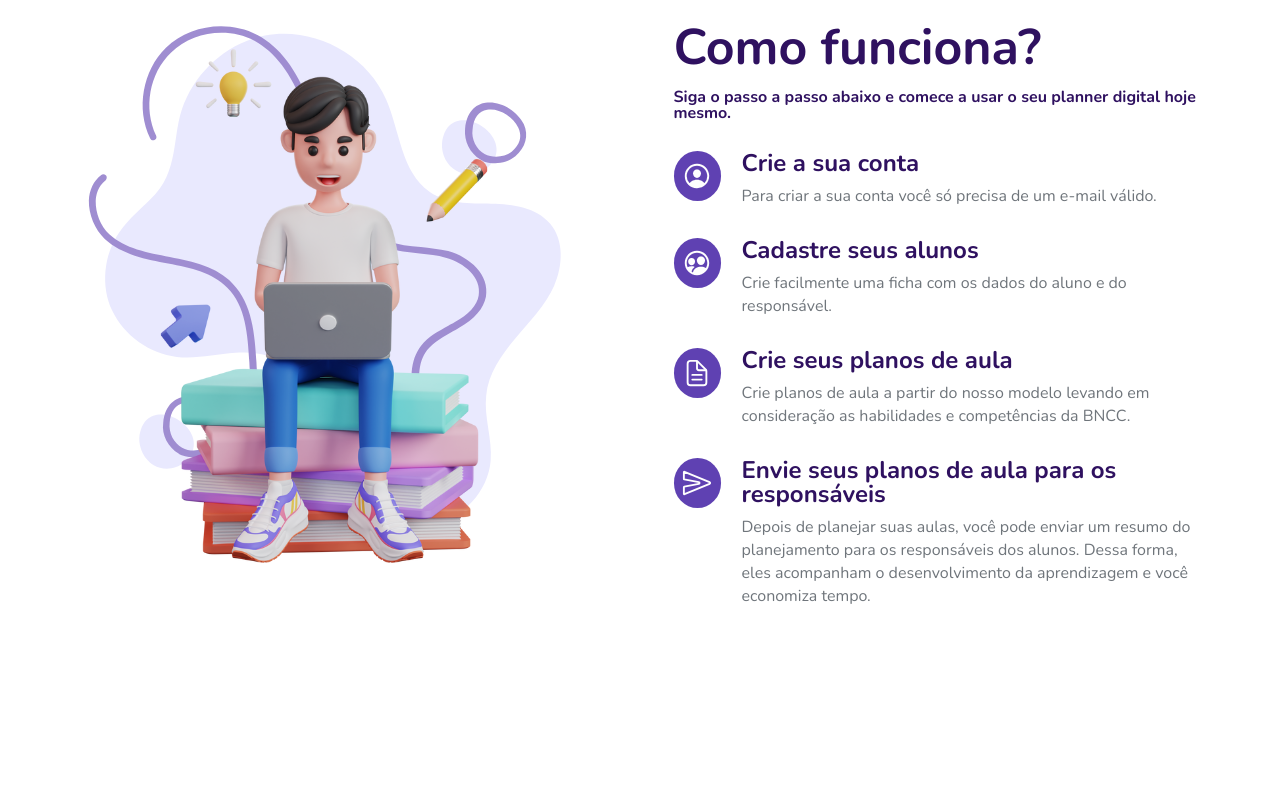
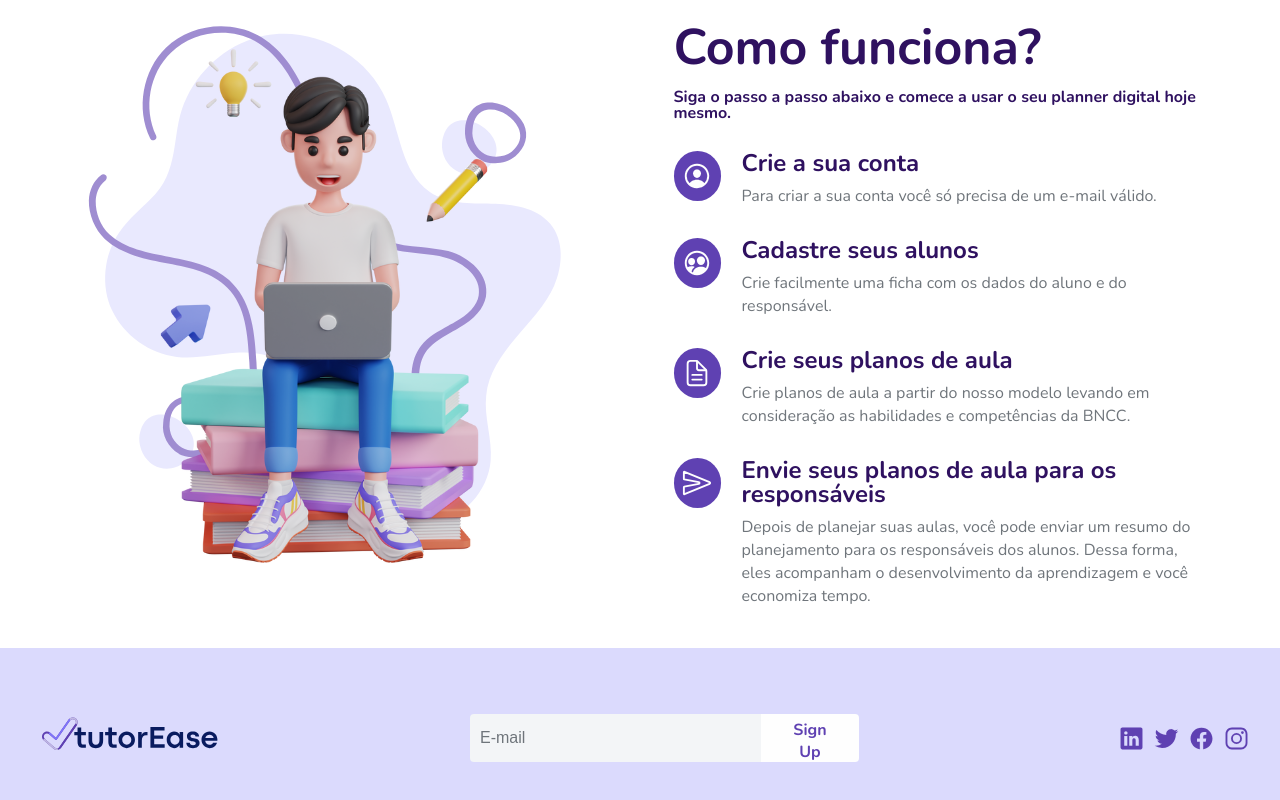
Before and after one commit to jepariz/tutorease-front, a React (Create React App) app: page / in a window 1280 px wide. Shown: the part 1366-2166 px from the top of the page. Before the commit the page ends 2014 px from the top, so only its background shows below. Built offline with nearby package versions, Linux system fonts and the light colour scheme.

Commit message:
feat: lp footer section

```diff
--- /dev/null
+++ b/src/components/LandingPage/Footer/index.js
@@ -0,0 +1,84 @@
+import styled from "styled-components";
+import tutorEaseImage from "../../../assets/images/tutorEase.svg";
+
+function Footer() {
+  return (
+    <FooterContainer>
+      <img src={tutorEaseImage} alt="TutorEase logo" />
+      <div>
+        <input placeholder="E-mail"></input>
+        <button>Sign Up</button>
+      </div>
+      <div>
+      <ion-icon name="logo-linkedin"></ion-icon>
+      <ion-icon name="logo-twitter"></ion-icon>
+      <ion-icon name="logo-facebook"></ion-icon>
+      <ion-icon name="logo-instagram"></ion-icon>
+      </div>
+    </FooterContainer>
+  );
+}
+
+export default Footer;
+
+const FooterContainer = styled.div`
+  width: 100%;
+  height: 180px;
+  padding: 40px;
+  background-color: #dbdafd;
+  display: flex;
+  justify-content: space-evenly;
+  gap: 250px;
+  align-items: center;
+
+  img {
+    width: 180px;
+    height: 60px;
+  }
+
+  div {
+    display: flex;
+
+    input {
+      width: 295px;
+      height: 48px;
+      border-radius: 4px 0px 0px 4px;
+      background-color: #f3f5f7;
+      border: none;
+      color: #5f41b2;
+      font-weight: 500;
+      padding: 10px;
+      font-size: 16px;
+      box-sizing: border-box;
+
+      &::placeholder {
+        font-size: 16px;
+        color: #6f757b;
+      }
+
+      &:focus {
+        outline: none;
+      }
+    }
+
+    button {
+      width: auto;
+      min-width: 94px;
+      height: 48px;
+      padding: 5px 20px;
+      border-radius: 0px 4px 4px 0px;
+      background-color: #fefefe;
+      color: #5f41b2;
+      border: none;
+      font-weight: 700;
+      font-size: 16px;
+      font-family: "Nunito", sans-serif;
+    }
+
+    ion-icon{
+      font-size: 25px;
+      color: #5f41b2;
+      margin-left: 10px;
+    }
+  }
+`;
--- a/src/pages/LandingPage/index.js
+++ b/src/pages/LandingPage/index.js
@@ -1,5 +1,5 @@
-import React from 'react'
 import Features from '../../components/LandingPage/Features'
+import Footer from '../../components/LandingPage/Footer'
 import Header from '../../components/LandingPage/Header/Header'
 import HowTo from '../../components/LandingPage/HowTo'
 
@@ -9,6 +9,7 @@ function LandindPage() {
     <Header></Header>
     <Features></Features>
     <HowTo></HowTo>
+    <Footer></Footer>
     </>
   )
 }
```
